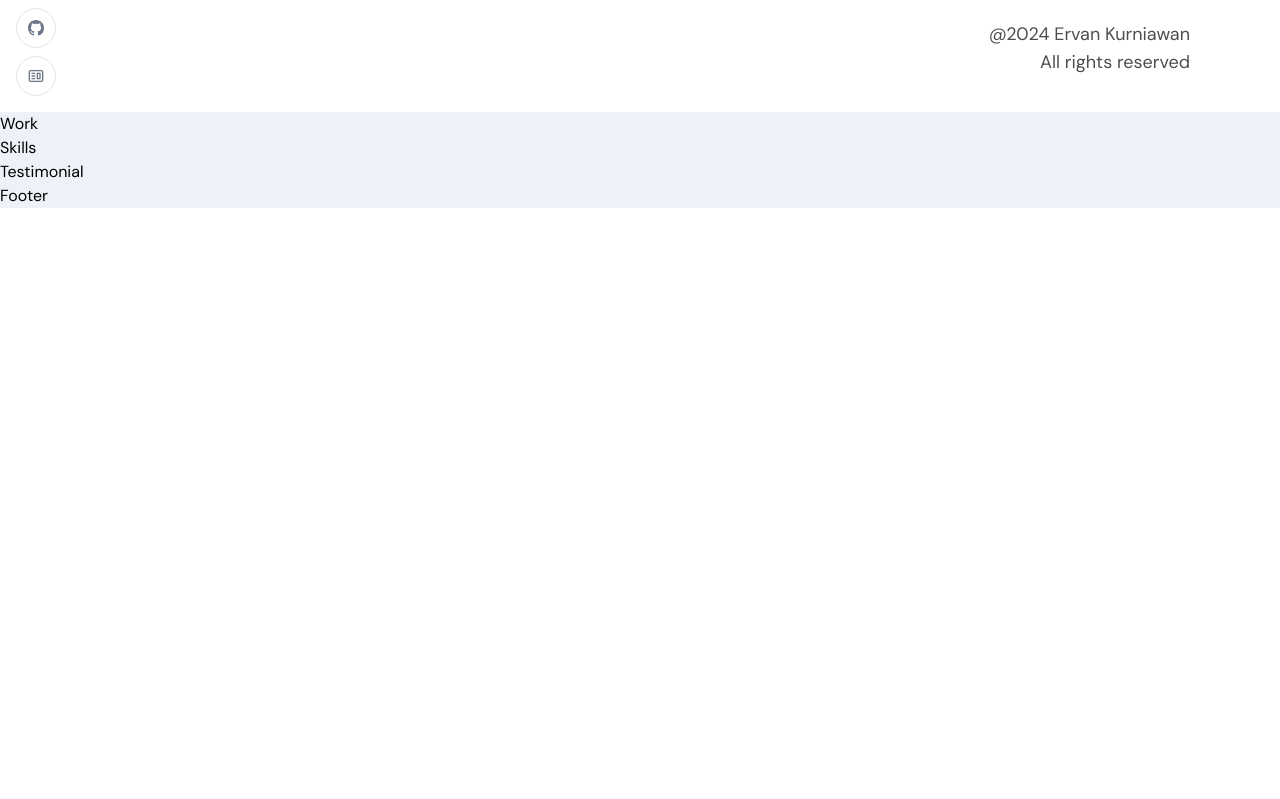
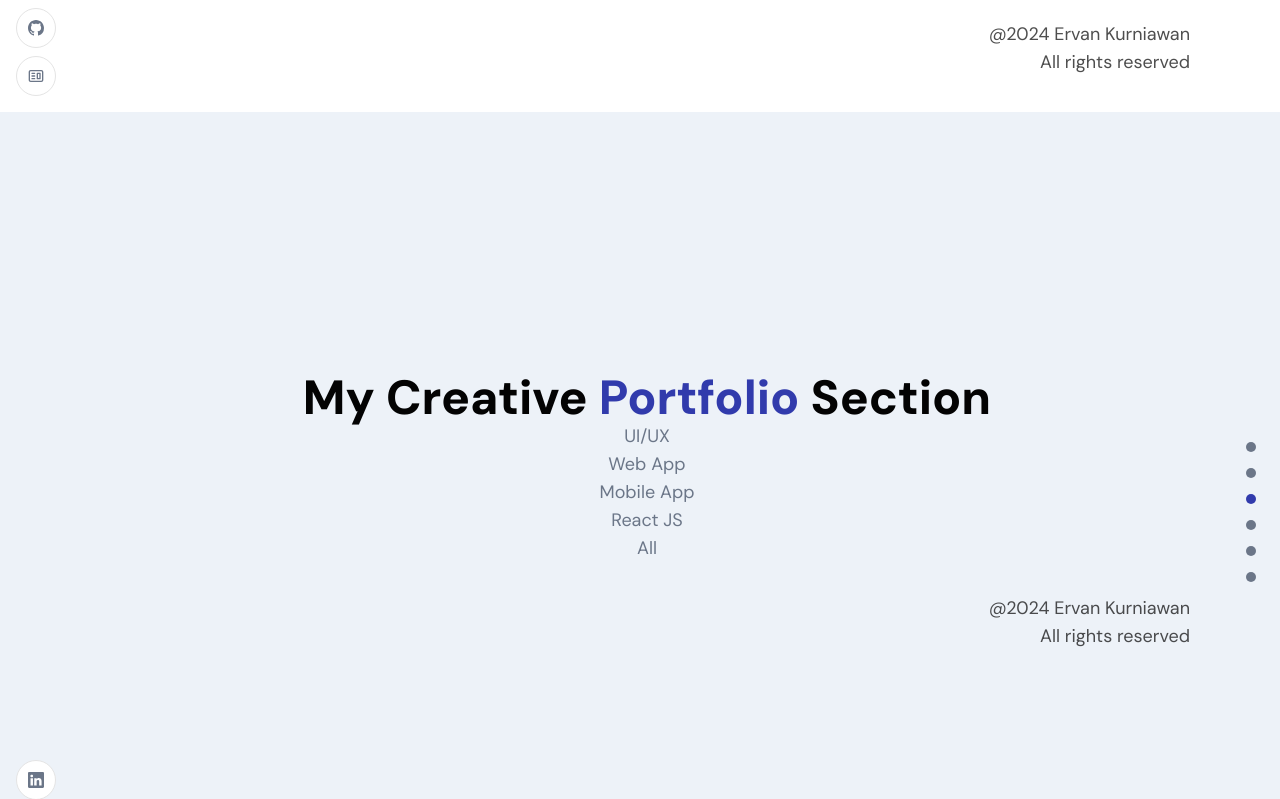
Before and after one commit to ervanervan/modern-portfolio, a React (Vite) app: page / in a window 1280 px wide. Shown: the part 1488-2287 px from the top of the page. Before the commit the page ends 1696 px from the top, so only its background shows below. Built offline with nearby package versions, Linux system fonts and the light colour scheme.

Commit message:
update: work component

```diff
--- a/src/container/Work/Work.jsx
+++ b/src/container/Work/Work.jsx
@@ -1,13 +1,112 @@
-import React from "react";
+import React, { useState } from "react";
 import { motion } from "framer-motion";
 import { AiFillEye, AiFillGithub } from "react-icons/ai";
+import { AppWrap, MotionWrap } from "../../wrapper";
 
 const Work = () => {
+  const [works, setWorks] = useState([]);
+  const [filterWork, setFilterWork] = useState([]);
+  const [activeFilter, setActiveFilter] = useState("All");
+  const [animateCard, setAnimateCard] = useState({ y: 0, opacity: 1 });
+
+  const handleWorkFilter = (item) => {
+    setActiveFilter(item);
+    setAnimateCard([{ y: 100, opacity: 0 }]);
+
+    setTimeout(() => {
+      setAnimateCard([{ y: 0, opacity: 1 }]);
+
+      if (item === "All") {
+        setFilterWork(works);
+      } else {
+        setFilterWork(works.filter((work) => work.tags.includes(item)));
+      }
+    }, 500);
+  };
+
   return (
     <section>
-      <div>Work</div>
+      <h2 className="head-text">
+        My Creative <span>Portfolio</span> Section
+      </h2>
+
+      <div className="app__work-filter">
+        {["UI/UX", "Web App", "Mobile App", "React JS", "All"].map(
+          (item, index) => (
+            <div
+              key={index}
+              onClick={() => handleWorkFilter(item)}
+              className={`app__work-filter-item app__flex p-text ${
+                activeFilter === item ? "item-active" : ""
+              }`}
+            >
+              {item}
+            </div>
+          )
+        )}
+      </div>
+
+      <motion.div
+        animate={animateCard}
+        transition={{ duration: 0.5, delayChildren: 0.5 }}
+        className="app__work-portfolio"
+      >
+        {filterWork.map((work, index) => (
+          <div className="app__work-item app__flex" key={index}>
+            <div className="app__work-img app__flex">
+              <img src={urlFor(work.imgUrl)} alt={work.name} />
+
+              <motion.div
+                whileHover={{ opacity: [0, 1] }}
+                transition={{
+                  duration: 0.25,
+                  ease: "easeInOut",
+                  staggerChildren: 0.5,
+                }}
+                className="app__work-hover app__flex"
+              >
+                <a href={work.projectLink} target="_blank" rel="noreferrer">
+                  <motion.div
+                    whileInView={{ scale: [0, 1] }}
+                    whileHover={{ scale: [1, 0.9] }}
+                    transition={{ duration: 0.25 }}
+                    className="app__flex"
+                  >
+                    <AiFillEye />
+                  </motion.div>
+                </a>
+                <a href={work.codeLink} target="_blank" rel="noreferrer">
+                  <motion.div
+                    whileInView={{ scale: [0, 1] }}
+                    whileHover={{ scale: [1, 0.9] }}
+                    transition={{ duration: 0.25 }}
+                    className="app__flex"
+                  >
+                    <AiFillGithub />
+                  </motion.div>
+                </a>
+              </motion.div>
+            </div>
+
+            <div className="app__work-content app__flex">
+              <h4 className="bold-text">{work.title}</h4>
+              <p className="p-text" style={{ marginTop: 10 }}>
+                {work.description}
+              </p>
+
+              <div className="app__work-tag app__flex">
+                <p className="p-text">{work.tags[0]}</p>
+              </div>
+            </div>
+          </div>
+        ))}
+      </motion.div>
     </section>
   );
 };
 
-export default Work;
+export default AppWrap(
+  MotionWrap(Work, "app__works"),
+  "work",
+  "app__primarybg"
+);
--- a/src/index.css
+++ b/src/index.css
@@ -273,6 +273,9 @@
     }
   }
   /* About */
+
+  /* Work */
+  /* Work */
 }
 
 @layer utilities {
```
